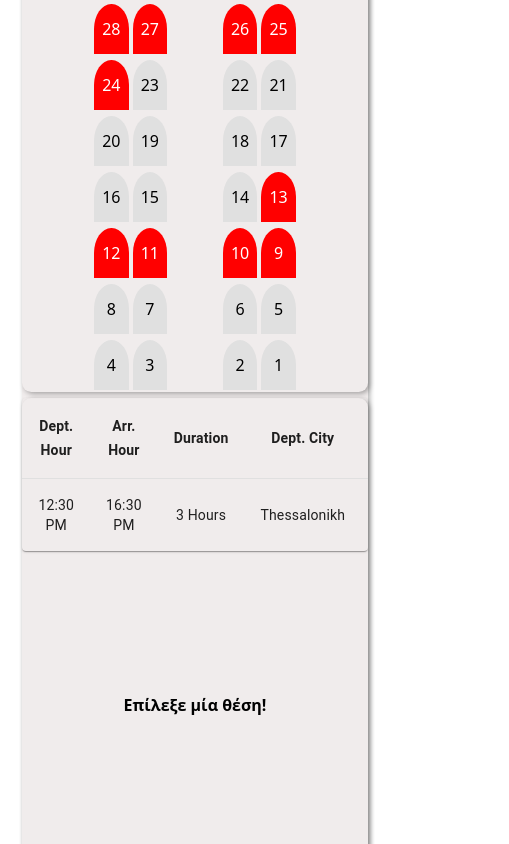
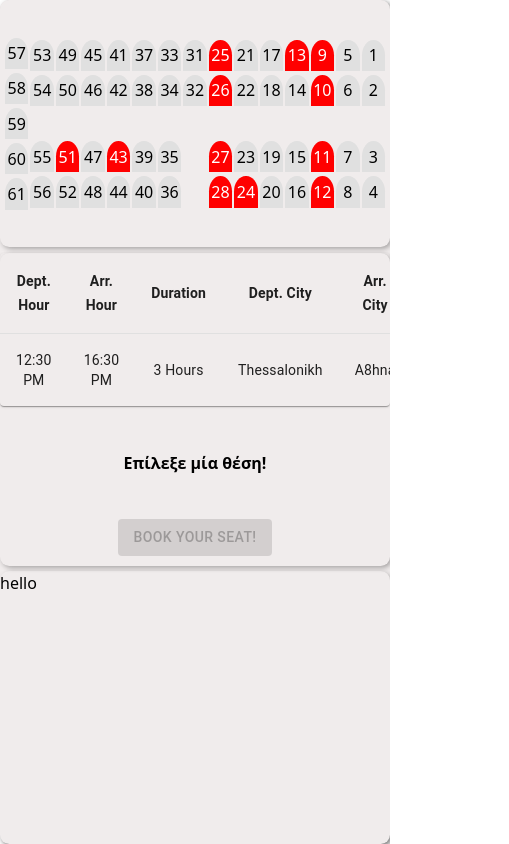
Before and after one commit to Transportation-App/Front-End, a React (Create React App) app: page /Bus in a window 390 px wide. Shown: the top 844 px of the page, 509 px wide, since content can reach past the window. Built offline with nearby package versions, Linux system fonts and the light colour scheme; what @mui/x-data-grid-generator would draw is missing.

Commit message:
Some css fixes

```diff
--- a/src/App.tsx
+++ b/src/App.tsx
@@ -16,7 +16,7 @@ const router = createBrowserRouter([
     path: "Home",
     element: (
       <ItineraryList
-        className="w-[80%] h-full overflow-y-auto"
+        className="w-[80%] overflow-y-auto"
         itineraries={itineraryData}
       />
     ),
--- a/src/styles/LoginPage.css
+++ b/src/styles/LoginPage.css
@@ -10,7 +10,7 @@
   border-radius: 5px;
   background-color: #fff;
   box-shadow: 0 2px 4px rgba(0, 0, 0, 0.1);
-    width: 100%;
+  width: 50%;
 }
 
 .login-form h2 {
--- a/src/styles/globals.css
+++ b/src/styles/globals.css
@@ -7,6 +7,14 @@ body {
   display: flex;
   flex-direction: column;
   height: 100vh;
+  justify-content: center;
+  align-items: center;
+}
+
+#root {
+  width: 100%;
+  min-height: 100vh;
+  display: flex;
   justify-content: center;
   align-items: center;
 }
--- a/src/styles/tempTicketScreen.css
+++ b/src/styles/tempTicketScreen.css
@@ -1,13 +1,17 @@
+.Wrapper {
+  width: 80%;
+  padding: 10px 0;
+  height: 100%;
+}
 
 .MainContainer {
-  width: 100%;
-  height: 100%;
-  margin-right: 250px;
+  width: 70%;
+  height: 80%;
+
   display: flex;
   justify-content: center;
   align-items: center;
   gap: 6px;
-  border: 0px solid gray;
   box-shadow: 2px 2px 5px rgba(0, 0, 0, 0.3);
   background-color: #f0ecec;
   border-radius: 0.575rem;
@@ -17,9 +21,10 @@
   display: flex;
   flex-direction: column;
   border-radius: 0.575rem;
+  padding: 15px 0;
   box-shadow: 2px 2px 5px rgba(0, 0, 0, 0.3);
   background-color: #f0ecec;
-  width: 80%;
+  width: 100%;
   height: 100%;
   gap: 2px;
 }
@@ -29,15 +34,16 @@
   justify-content: center;
   align-items: center;
   width: 100%;
+  height: 100%;
 }
 
 .seat {
   border-radius: 50% 50% 0px 0px;
   margin: 2px;
-  width: 15%;
-  height: 50px;
+  width: 12%;
+  height: 100%;
   font-size: "14px";
-  font-weight : "bold";
+  font-weight: "bold";
   color: "#000";
   background-color: #e0e0e0;
   transition: background-color 0.3s ease;
@@ -54,26 +60,27 @@
 }
 
 .seat:hover {
-  background-color: #737373 ;
-  color: white ;
+  background-color: #737373;
+  color: white;
 }
 
-.aisle-door{
+.aisle-door {
   margin: 2px;
-  width: 15%;
+  width: 12%;
 }
 
 .aisle {
-  width: 15%;
+  width: 12%;
 }
 
 .ticketMap {
   height: 100%;
-  width: 100%;
+  width: 50%;
   display: flex;
   flex-direction: column;
   justify-content: space-between;
   gap: 5px;
+  padding: 0;
 }
 
 .seat-ticket-details {
@@ -112,11 +119,9 @@
   border: 0px solid gray;
   box-shadow: 2px 2px 5px rgba(0, 0, 0, 0.3);
   border-radius: 0.575rem;
-
 }
 
 @media only screen and (max-width: 1080px) {
-
   .MainContainer {
     display: flex;
     height: 100%;
@@ -145,7 +150,12 @@
   }
 }
 
-@media only screen and (max-width: 880px){
+@media only screen and (max-width: 880px) {
+  .Wrapper {
+    width: 100%;
+    padding: 5px 0;
+  }
+
   .MainContainer {
     display: flex;
     flex-direction: column;
@@ -162,62 +172,50 @@
   .bus-layout {
     width: 100%;
     height: 100%;
+    padding: 2px 5px;
+    flex-direction: row;
     overflow-y: scroll;
+  }
 
+  .bus-layout .row {
+    display: flex;
+    flex-direction: column-reverse;
+    height: 100%;
+  }
+
+  .seat {
+    width: 100%;
+  }
+
+  .aisle-door {
+    margin: 2px;
+    width: 100%;
+    height: 100%;
+  }
+
+  .aisle {
+    width: 100%;
+    height: 100%;
   }
 
   .ticketMap {
     width: 100%;
-
+    height: 70%;
   }
 
   .seat-ticket-details {
-    height: 60vh;
-
+    height: 40vh;
   }
 
   .map {
-    height: 45vh;
+    height: 35vh;
   }
 }
 
-@media only screen and (max-width: 720px) {
-  .MainContainer {
-    margin: auto;
-    width: 80%;
-    /* height: 100%; */
-  }
-
-  .seat-ticket-details {
-    width:  100%;
-  }
-
+@media only screen and (max-width: 600px) {
+  .aisle,
+  .aisle-door,
   .seat {
-    width: 10%
-  }
-
-  .aisle-door {
-    width: 10%;
-  }
-
-}
-
-@media only screen and (max-width: 520px) {
-  .MainContainer {
-    width: 55%  ;
-  }
-
-  .bus-layout {
-    width: 100%;
-  }
-
-  .ticketMap {
-    width: 100%;
+    height: 8vw;
   }
 }
-
-@media only screen and (max-width: 370px) {
-  .MainContainer {
-    width: 40%;
-  }
-}
```
Lines whose indentation alone changed are shown as unchanged.
